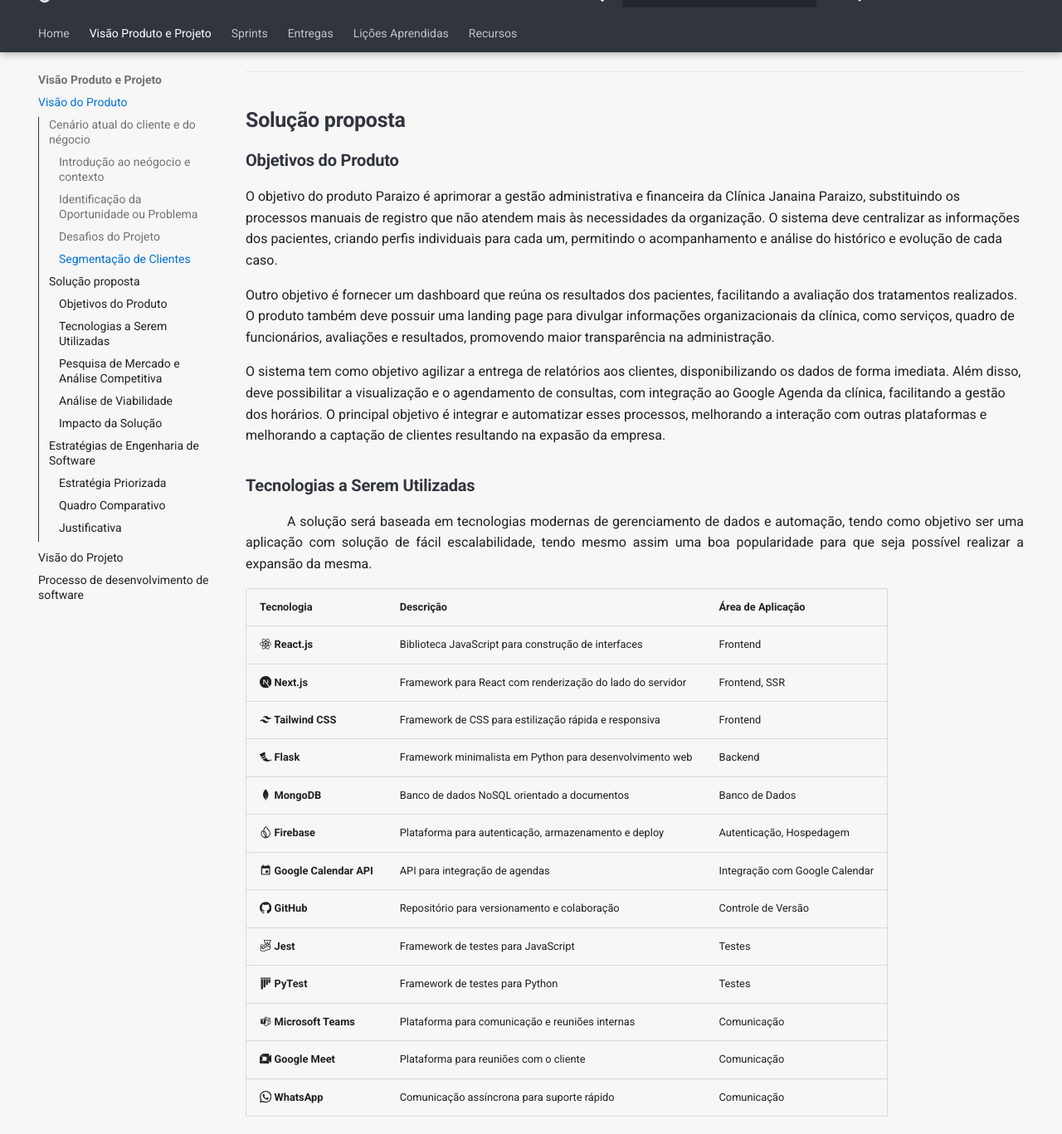
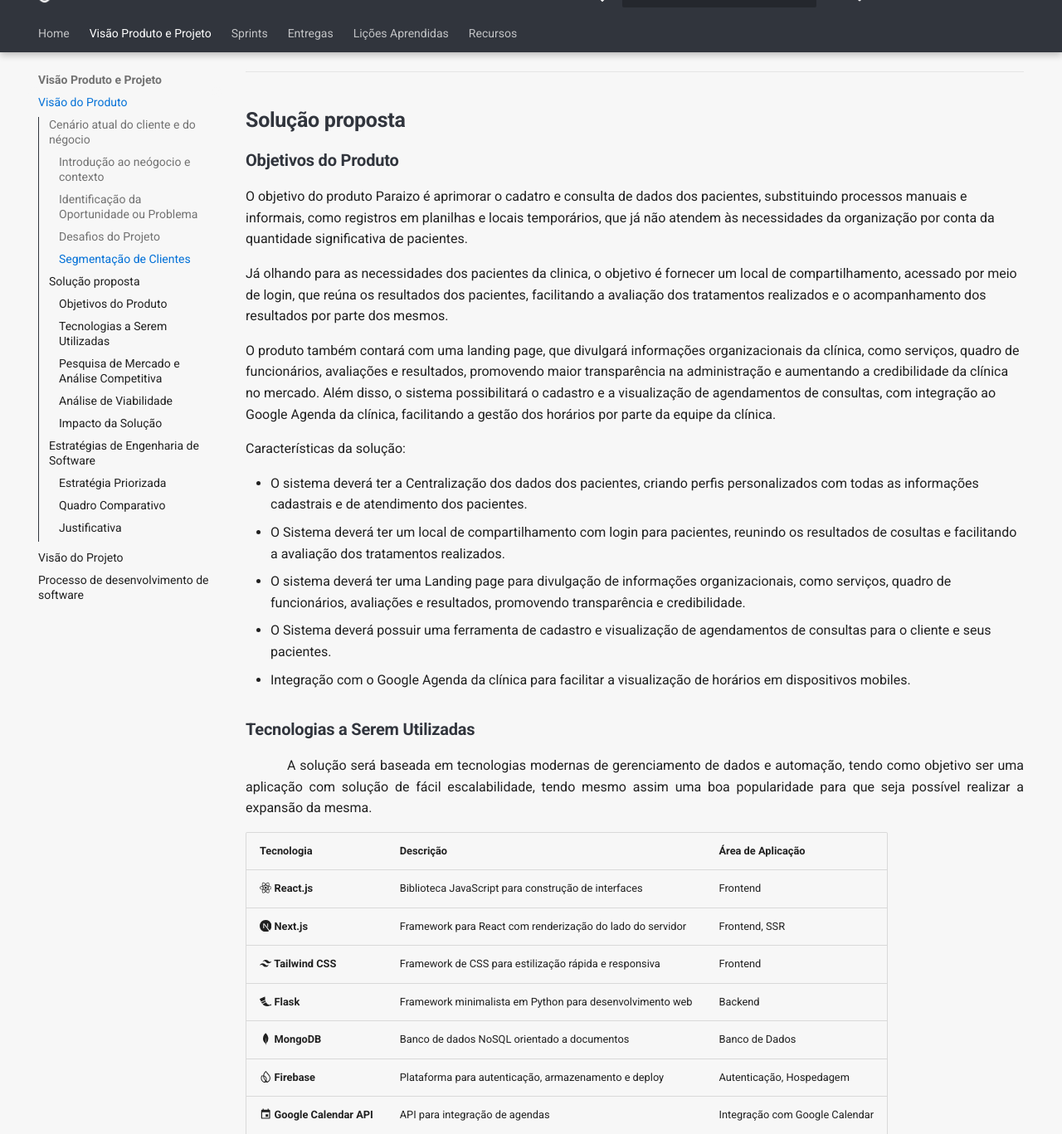
Before and after one commit to mdsreq-fga-unb/2024.2-T03-Paraizo, an MkDocs documentation site: the page built from docs/visao-produto-projeto/visao-produto/index.md, in a window 1280 px wide and 1400 px high, scrolled down 2005 px, cut to the strip 33-1400 px from the top of the window. Shown: the whole strip at 83% size. Built offline with MkDocs 1.6.1 and Material for MkDocs 9.7.7, drawn with Linux system fonts in a browser that asks for light colours; comment, search, counter and statistics services are not loaded; the version menu is left out.

```diff
--- a/docs/visao-produto-projeto/visao-produto/index.md
+++ b/docs/visao-produto-projeto/visao-produto/index.md
@@ -43,11 +43,19 @@
 
 ### **Objetivos do Produto**
 
-O objetivo do produto Paraizo é aprimorar a gestão administrativa e financeira da Clínica Janaina Paraizo, substituindo os processos manuais de registro que não atendem mais às necessidades da organização. O sistema deve centralizar as informações dos pacientes, criando perfis individuais para cada um, permitindo o acompanhamento e análise do histórico e evolução de cada caso.
+O objetivo do produto Paraizo é aprimorar o cadatro e consulta de dados dos pacientes, substituindo processos manuais e informais, como registros em planilhas e locais temporários, que já não atendem às necessidades da organização por conta da quantidade significativa de pacientes.
 
-Outro objetivo é fornecer um dashboard que reúna os resultados dos pacientes, facilitando a avaliação dos tratamentos realizados. O produto também deve possuir uma landing page para divulgar informações organizacionais da clínica, como serviços, quadro de funcionários, avaliações e resultados, promovendo maior transparência na administração.
+Já olhando para as necessidades dos pacientes da clinica, o objetivo é fornecer um local de compartilhamento, acessado por meio de login, que reúna os resultados dos pacientes, facilitando a avaliação dos tratamentos realizados e o acompanhamento dos resultados por parte dos mesmos.
 
-O sistema tem como objetivo agilizar a entrega de relatórios aos clientes, disponibilizando os dados de forma imediata. Além disso, deve possibilitar a visualização e o agendamento de consultas, com integração ao Google Agenda da clínica, facilitando a gestão dos horários. O principal objetivo é integrar e automatizar esses processos, melhorando a interação com outras plataformas e melhorando a captação de clientes resultando na expasão da empresa.
+O produto também contará com uma landing page, que divulgará informações organizacionais da clínica, como serviços, quadro de funcionários, avaliações e resultados, promovendo maior transparência na administração e aumentando a credibilidade da clínica no mercado. Além disso, o sistema possibilitará o cadastro e a visualização de agendamentos de consultas, com integração ao Google Agenda da clínica, facilitando a gestão dos horários por parte da equipe da clínica.
+
+Características da solução:
+
+- O sistema deverá ter a Centralização dos dados dos pacientes, criando perfis personalizados com todas as informações cadastrais e de atendimento dos pacientes.
+- O Sistema deverá ter um local de compartilhamento com login para pacientes, reunindo os resultados de cosultas e facilitando a avaliação dos tratamentos realizados.
+- O sistema deverá ter uma Landing page para divulgação de informações organizacionais, como serviços, quadro de funcionários, avaliações e resultados, promovendo transparência e credibilidade.
+- O Sistema deverá possuir uma ferramenta de cadastro e visualização de agendamentos de consultas para o cliente e seus pacientes.
+- Integração com o Google Agenda da clínica para facilitar a visualização de horários em dispositivos mobiles.
 
 ### **Tecnologias a Serem Utilizadas**
 
```
